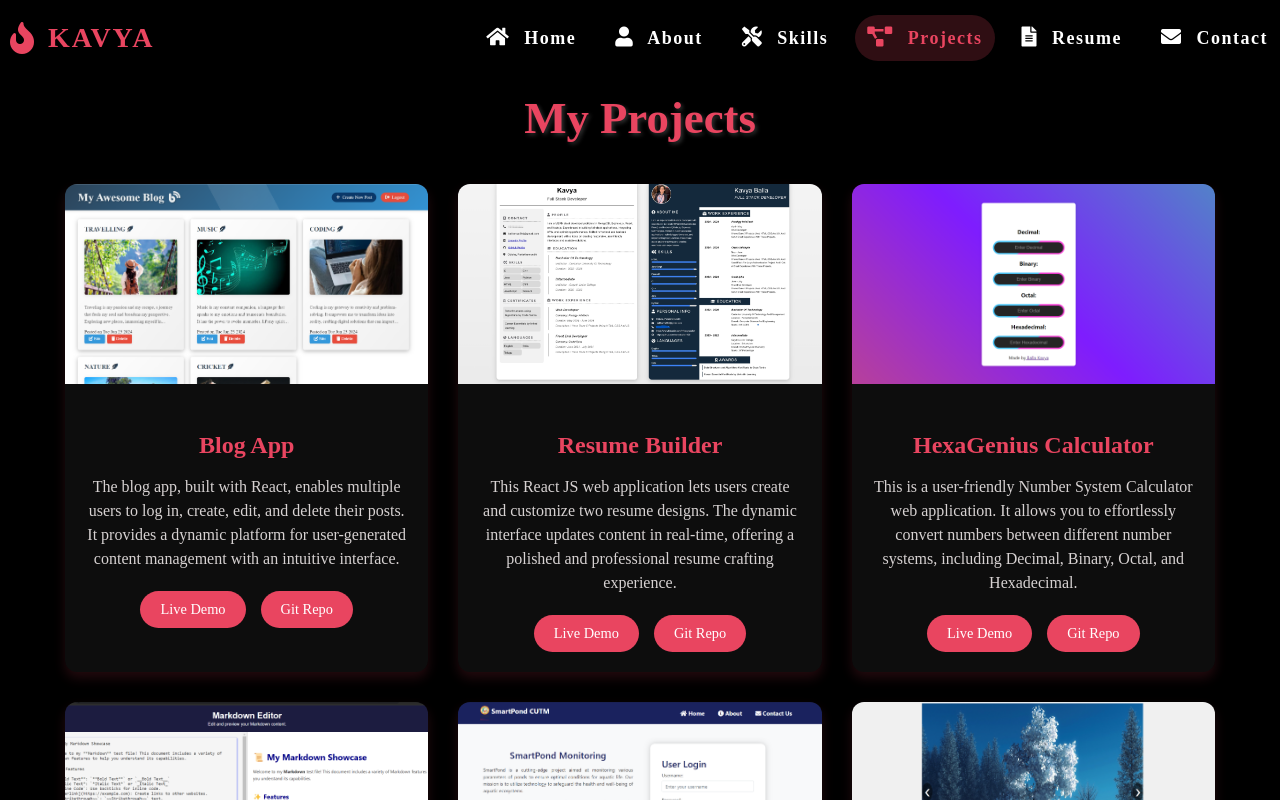
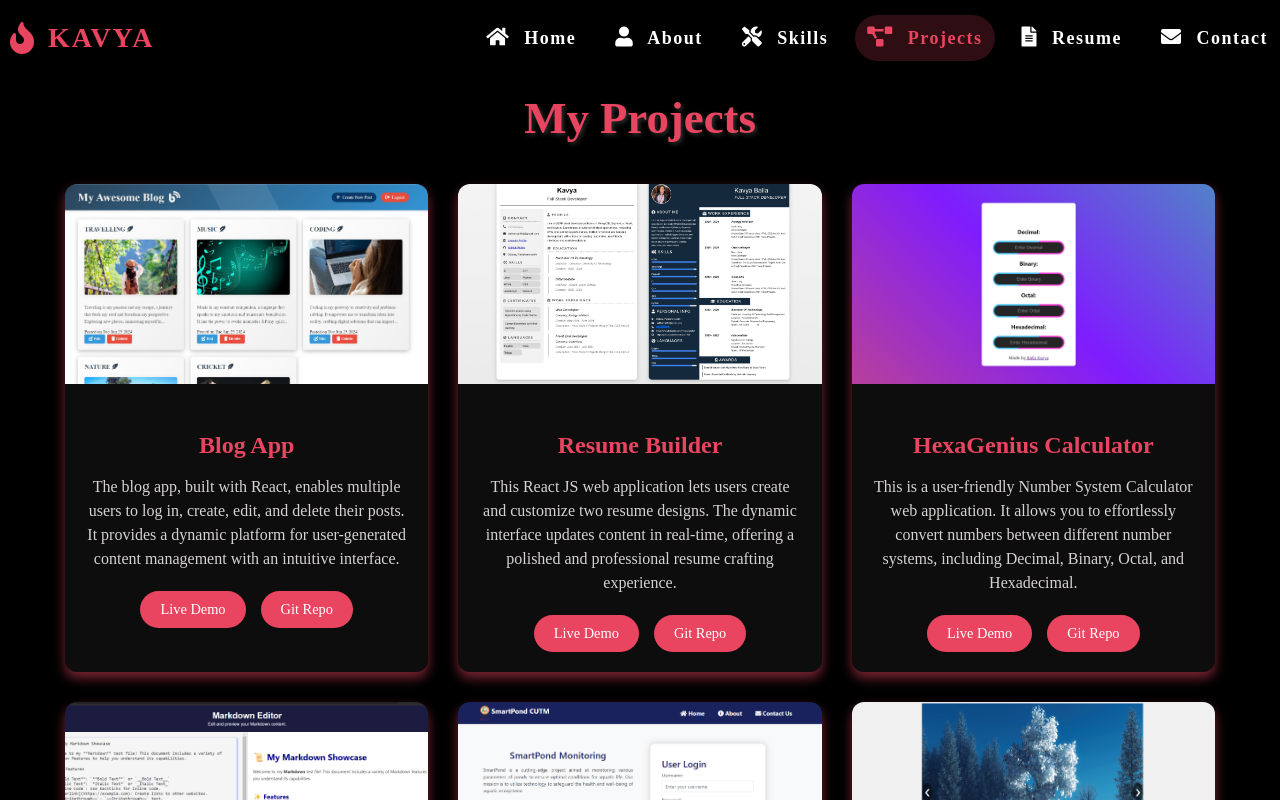
Before and after one commit to kavyaballa1020/Angular-Portfolio, an Angular app: page /projects in a window 1280 px wide. Shown: the top 800 px of the page. Built offline with nearby package versions, Linux system fonts and the light colour scheme.

Commit message:
"Updated box-shadow opacity in projects.component.css"

```diff
--- a/src/app/projects/projects.component.css
+++ b/src/app/projects/projects.component.css
@@ -36,7 +36,7 @@
   background-color: rgba(255, 255, 255, 0.05);
   border-radius: 12px;
   overflow: hidden;
-  box-shadow: 0 6px 12px rgba(233, 69, 96, 0.15);
+  box-shadow: 0 6px 12px rgba(233, 69, 96, 0.516);
   transition: transform 0.3s ease, box-shadow 0.3s ease;
   opacity: 0;
   animation: fadeInUp 0.6s ease forwards;
```
